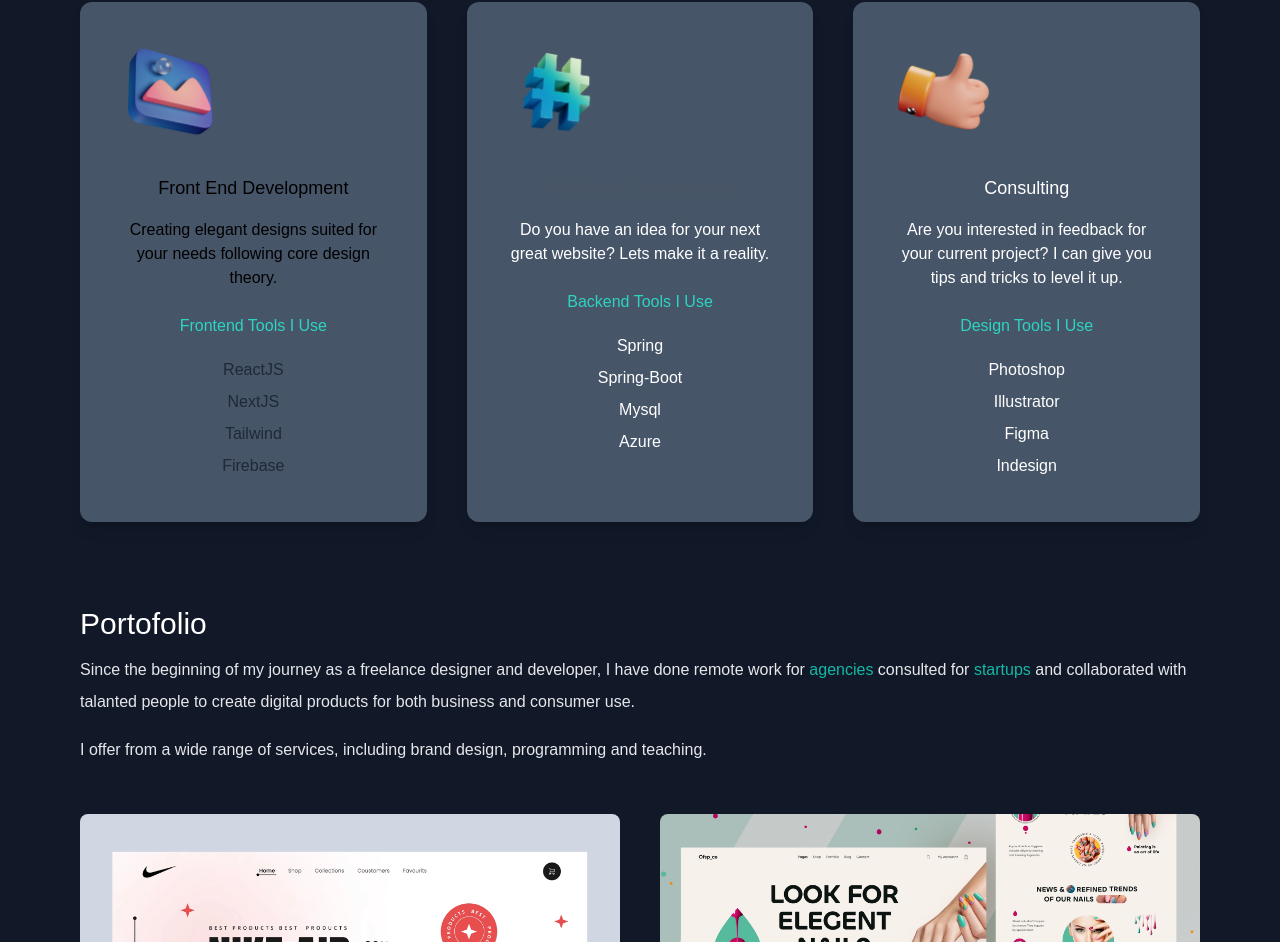
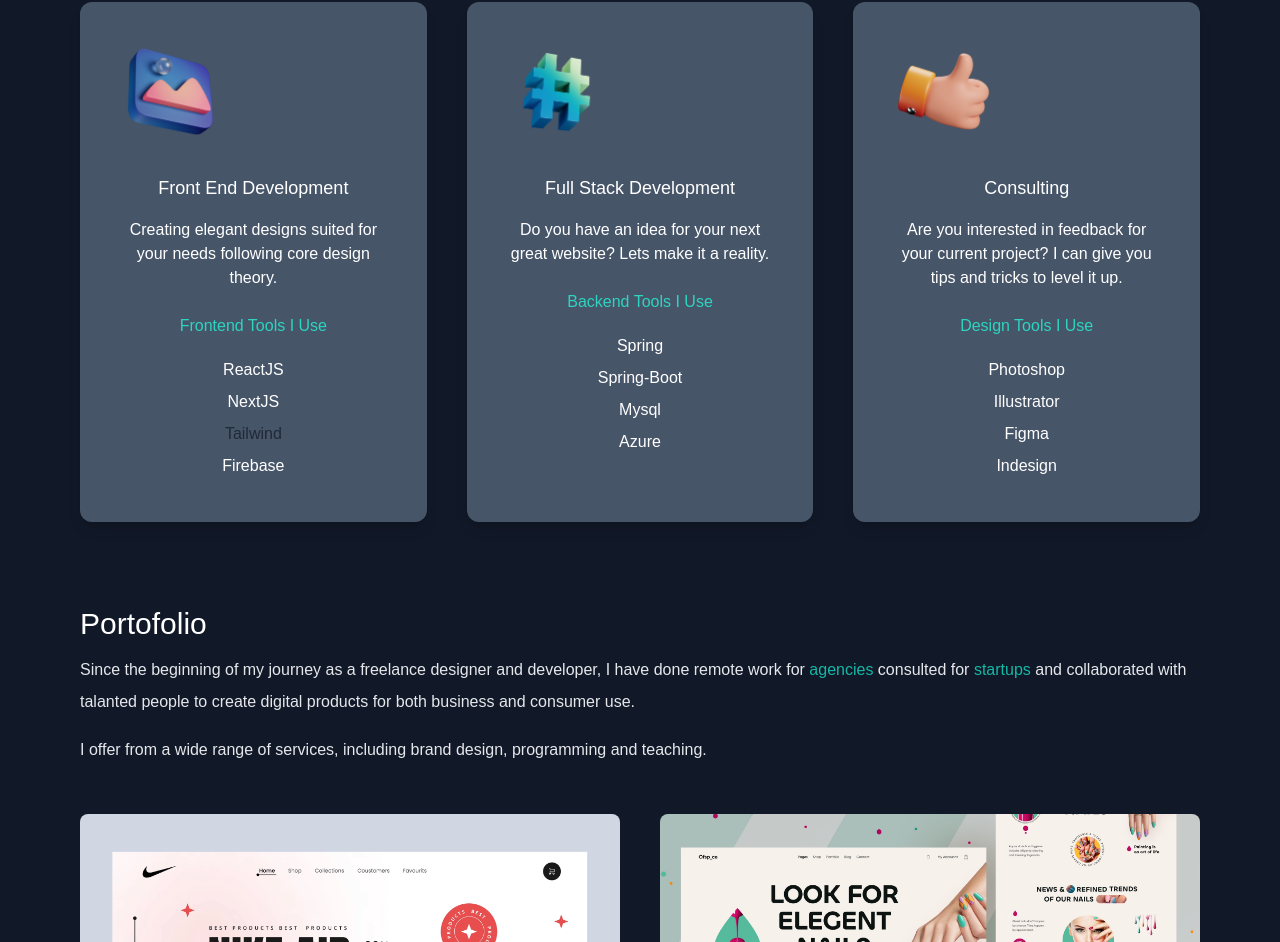
Before and after one commit to rishavmahapatra/Portfolio-V3.0, a Next.js app: page / in a window 1280 px wide. Shown: the part 1306-2248 px from the top of the page. Built offline with nearby package versions, Linux system fonts and the light colour scheme.

Commit message:
Update index.js

```diff
--- a/pages/index.js
+++ b/pages/index.js
@@ -91,22 +91,22 @@ export default function Home() {
           <div className="lg:flex gap-10">
             <div className="text-center shadow-lg p-10 rounded-xl my-10  dark:bg-slate-600 flex-1">
               <Image src={design} width={100} height={100} />
-              <h3 className="text-lg font-medium pt-8 pb-2 dark:text-white-600 ">
+              <h3 className="text-lg font-medium pt-8 pb-2 dark:text-white ">
                 Front End Development
               </h3>
-              <p className="py-2 dark:text-white-600">
+              <p className="py-2 dark:text-white">
                 Creating elegant designs suited for your needs following core
                 design theory.
               </p>
               <h4 className="py-4 text-teal-600 dark:text-teal-400">Frontend Tools I Use</h4>
-              <p className="text-gray-800 py-1 dark:text-white-600">ReactJS</p>
-              <p className="text-gray-800 py-1 dark:text-white-600">NextJS</p>
+              <p className="text-gray-800 py-1 dark:text-white">ReactJS</p>
+              <p className="text-gray-800 py-1 dark:text-white">NextJS</p>
               <p className="text-gray-800 py-1 ">Tailwind</p>
-              <p className="text-gray-800 py-1 dark:text-white-600">Firebase</p>
+              <p className="text-gray-800 py-1 dark:text-white">Firebase</p>
             </div>
             <div className="text-center shadow-lg p-10 rounded-xl my-10 dark:bg-slate-600 flex-1">
               <Image src={code} width={100} height={100} />
-              <h3 className="text-lg font-medium pt-8 pb-2 dark:text-gray-600">
+              <h3 className="text-lg font-medium pt-8 pb-2 dark:text-white">
                 Full Stack Development
                </h3>
               <p className="py-2 dark:text-white">
```
